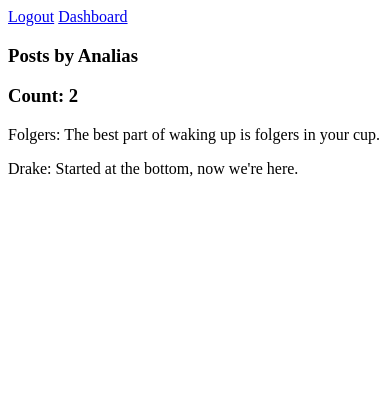
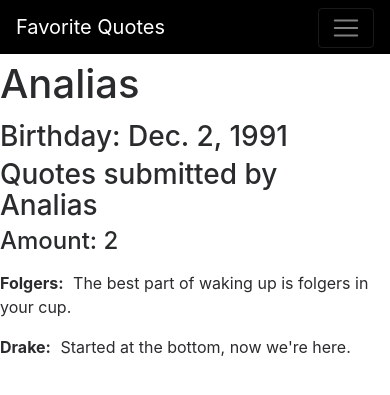
Before and after one commit to patsyp/Favorite_Quotes, a Django app: page /quotes/users/1 in a window 390 px wide. Shown: the top 395 px of the page. Run offline with Django 3.2, Linux system fonts and the light colour scheme; data comes from the database, SQL or seed files in the repository; both versions use the stored data as it was after the commit; some libraries are stand-ins or nearby versions.

Commit message:
finished styling for all pages.

```diff
--- a/belt_app/static/css/style.css
+++ b/belt_app/static/css/style.css
@@ -45,3 +45,7 @@
 #quotes h2{
 	margin-bottom: 3%;
 }
+.quote-author{
+	font-weight: bold;
+	margin-right: 5px;
+}
--- a/belt_app/templates/profile.html
+++ b/belt_app/templates/profile.html
@@ -2,18 +2,59 @@
 <html>
 	<head>
 		<title>User Profile</title>
-		{% load staticfiles %}
+		<meta name="viewport" content="width=device-width, initial-scale=1">
+		<link rel="stylesheet" href="https://maxcdn.bootstrapcdn.com/bootstrap/4.0.0-alpha.6/css/bootstrap.min.css" integrity="sha384-rwoIResjU2yc3z8GV/NPeZWAv56rSmLldC3R/AZzGRnGxQQKnKkoFVhFQhNUwEyJ" crossorigin="anonymous">
+		<script type="text/javascript" src="http://ajax.googleapis.com/ajax/libs/jquery/1.11.1/jquery.min.js"></script>
+		<script src="https://maxcdn.bootstrapcdn.com/bootstrap/3.3.7/js/bootstrap.min.js" integrity="sha384-Tc5IQib027qvyjSMfHjOMaLkfuWVxZxUPnCJA7l2mCWNIpG9mGCD8wGNIcPD7Txa" crossorigin="anonymous"></script>
+			{% load staticfiles %}
 		<link rel="stylesheet" type="text/css" href="{% static 'css/style.css' %}">
 	</head>
 	<body>
-		<a href="/logout">Logout</a>
-		<a href="/quotes">Dashboard</a>
-		<h3>Posts by {{user.alias}}</h3>
-		<h3>Count: {{count}}</h3>
-		{% for quote in quotes %}
-		<div>
-			<p>{{quote.author}}: {{quote.content}}</p>
+		<nav class="navbar navbar-toggleable-md navbar-inverse">
+		  	<button class="navbar-toggler navbar-toggler-right" type="button" data-toggle="collapse" data-target="#navbarNav" aria-controls="navbarNav" aria-expanded="false" aria-label="Toggle navigation">
+		   		<span class="navbar-toggler-icon"></span>
+		  	</button>
+			<a class="navbar-brand" href="#">Favorite Quotes</a>
+			<div class="collapse navbar-collapse" id="navbarNav">
+		    	<ul class="navbar-nav">
+		      		<li class="nav-item">
+		        		<a class="nav-link" href="/logout">Logout</a>
+		      		</li>
+		      		<li class="nav-item">
+		        		<a class="nav-link" href="/quotes">Dashboard</a>
+		      		</li>
+		    	</ul>
+			</div>
+		</nav>
+		<div class="row">
+			<div class="col-md-12 offset-md-1">
+				<h1 class="heading">{{user.alias}}</h1>
+			</div>
 		</div>
-		{% endfor %}
+		<div class="row">
+			<div class="col-md-12 offset-md-1">
+				<h3 class="heading">Birthday: {{user.birthday}}</h3>
+			</div>
+		</div>
+
+		<div class="row">
+			<div class="col-md-4 offset-md-1">
+				<h3>Quotes submitted by {{user.alias}}</h3>
+			</div>
+		</div>
+		<div class="row">
+			<div class="col-md-2 offset-md-1">
+				<h4>Amount: {{count}}</h4>
+			</div>
+		</div>
+		<div class="row heading">
+			<div class="col-md-12 offset-md-1">
+				{% for quote in quotes %}
+				<div>
+					<p><span class="quote-author">{{quote.author}}:</span> {{quote.content}}</p>
+				</div>
+				{% endfor %}
+			</div>
+		</div>
 	</body>
 </html>
```
Also changed, not shown: belt_app/templates/index.html (+4 -4 lines), belt_app/templates/success.html (+2 -6 lines), db.sqlite3.
